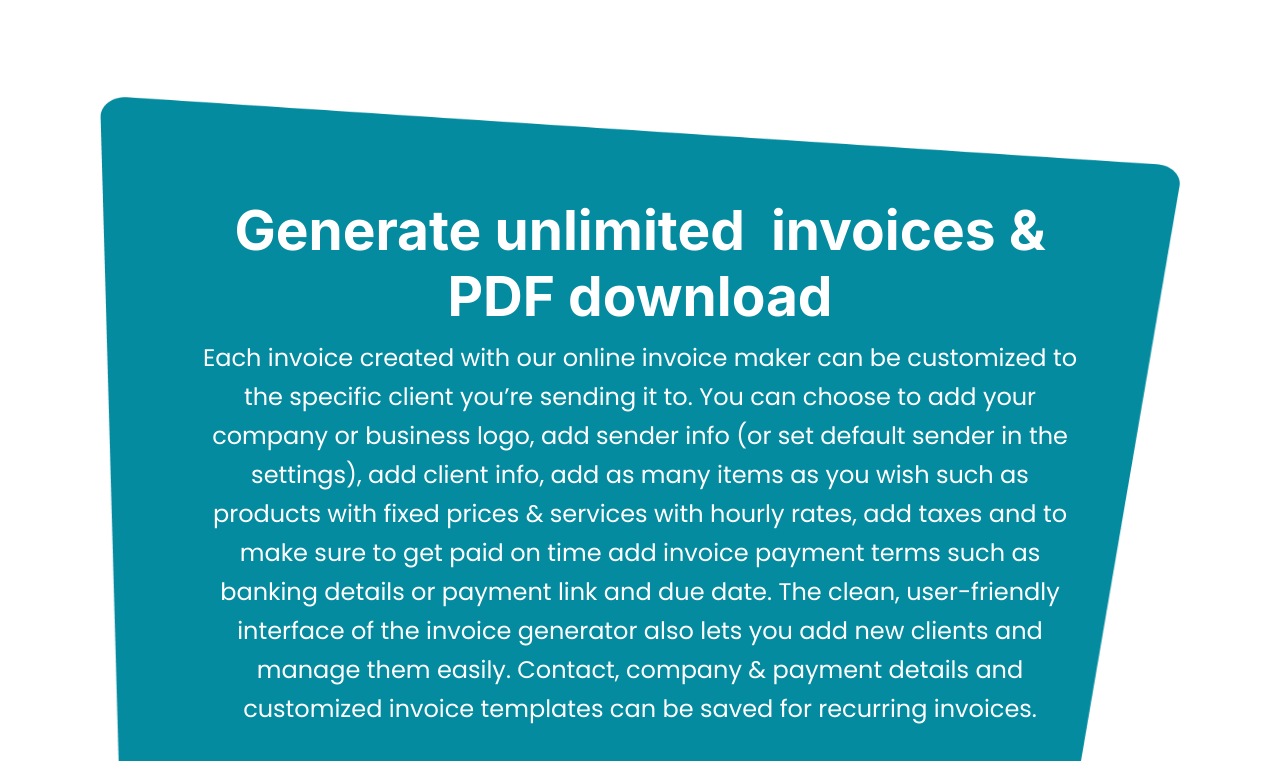
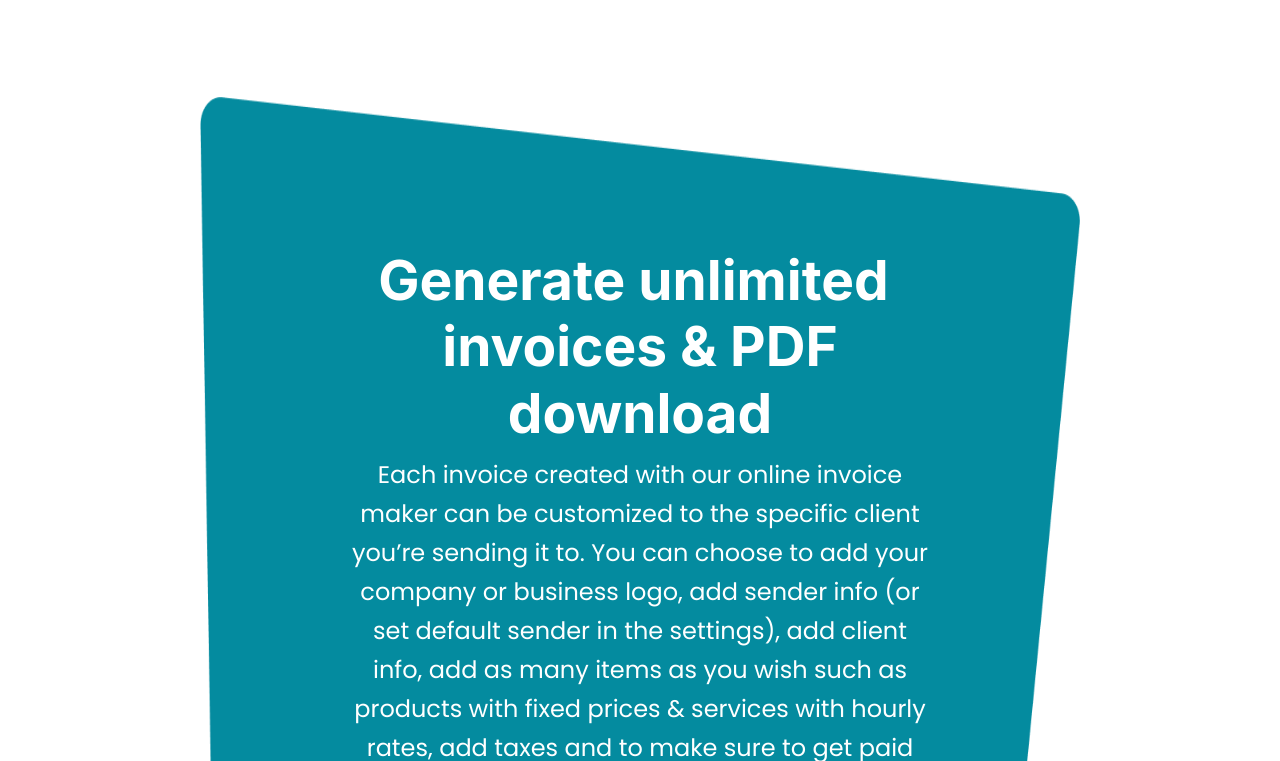
Before and after one commit to pritam-codehunger/Online-Invoice-Generator, a plain HTML site: page index.html in a window 1280 px wide. Shown: the part 3036-3797 px from the top of the page. Drawn offline with Linux system fonts and the light colour scheme.

Commit message:
minor change

```diff
--- a/assets/css/style.css
+++ b/assets/css/style.css
@@ -615,8 +615,8 @@
 /* -----section 4-------------------------------------------------------------------- */
 .sec-4 {
   object-fit: cover;
-  margin: 100px;
-  padding: 100px;
+  margin: 100px 200px;
+  padding: 150px;
   background-repeat: no-repeat;
   background-size: 100% 100%;
   text-align: center;
```
